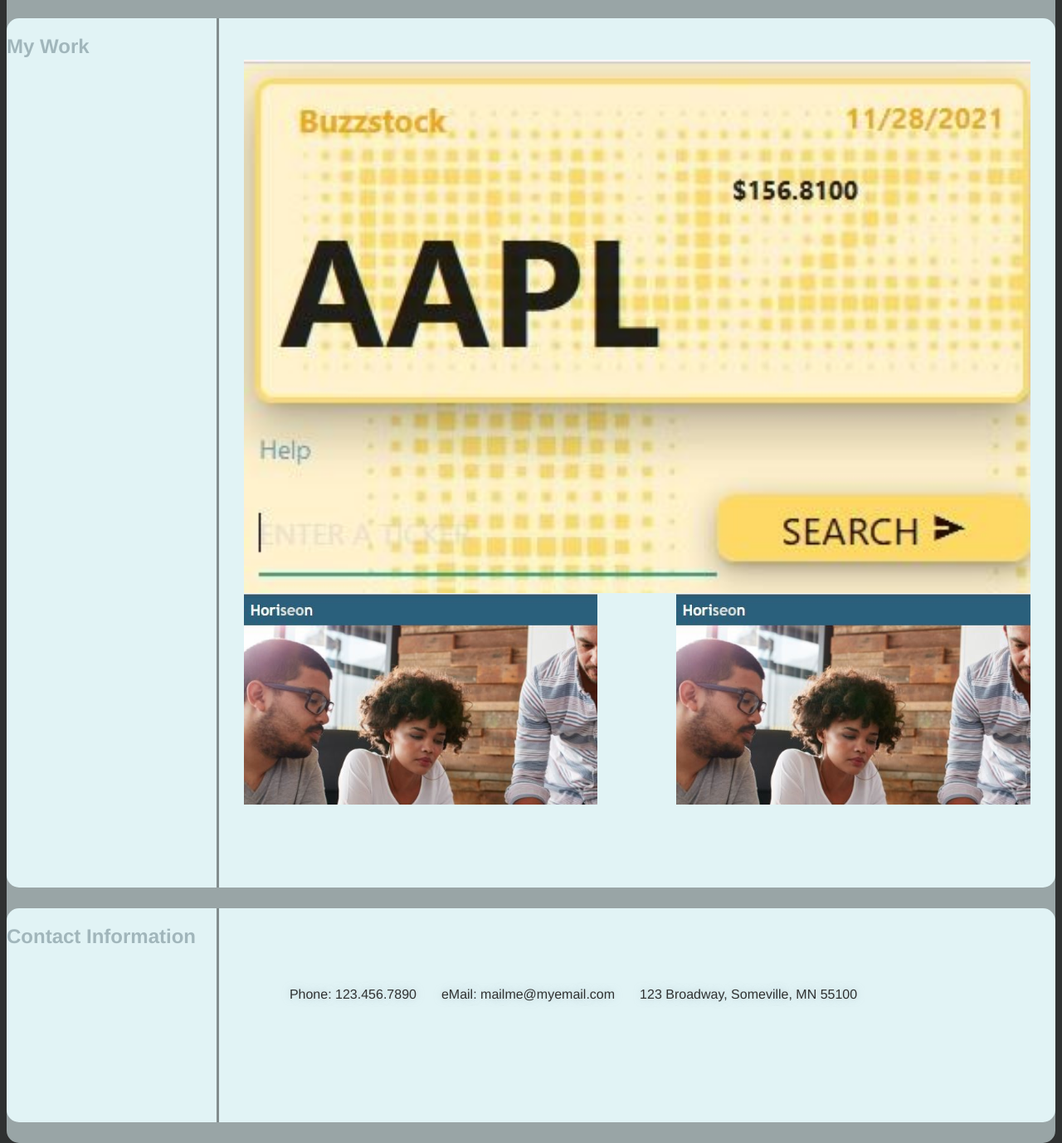
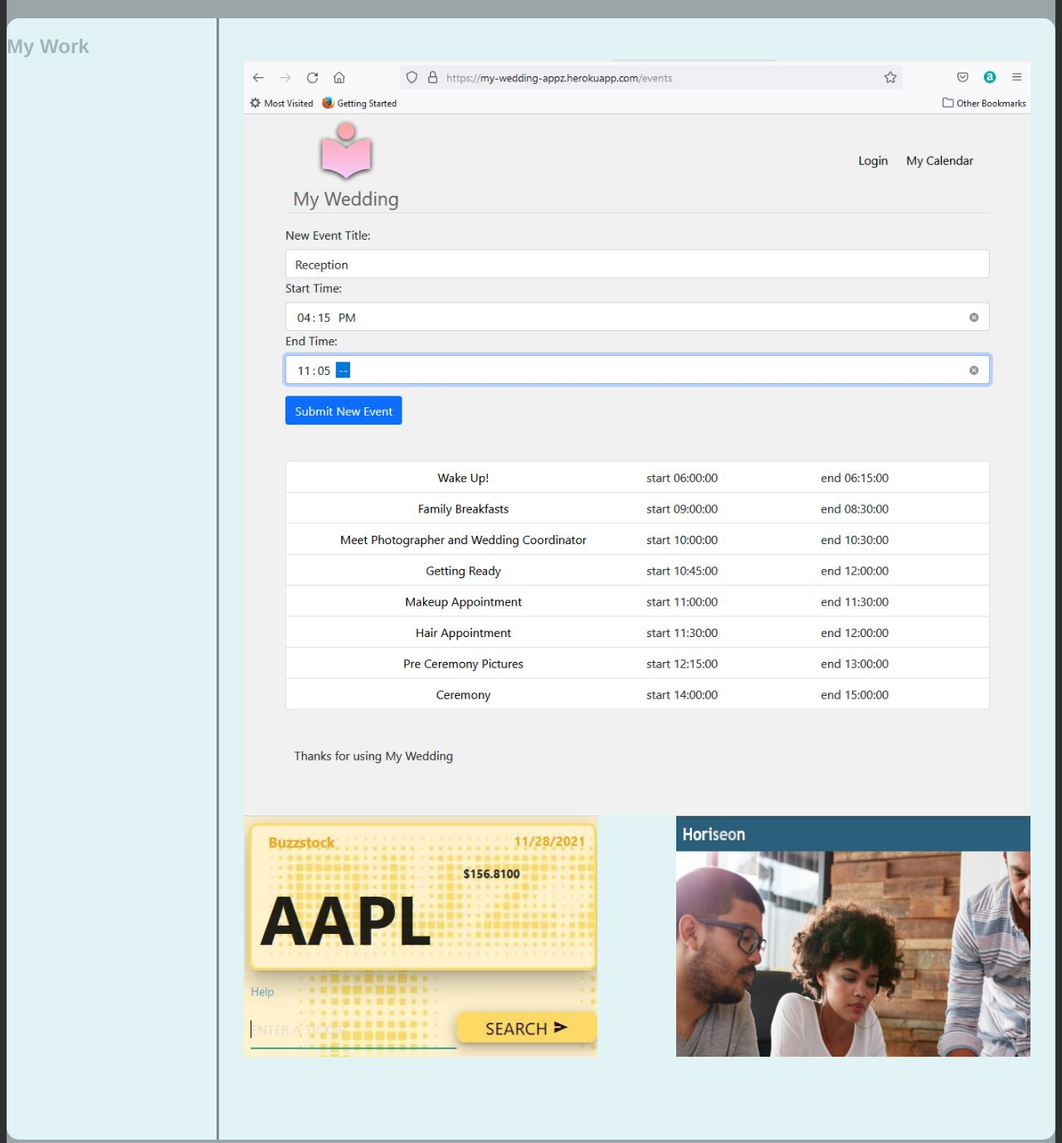
Before and after one commit to GitAndrewCoffee/portfolio, a plain HTML site: page index.html in a window 1280 px wide. Shown: the part 702-2080 px from the top of the page at 83% size. Drawn offline with Linux system fonts and the light colour scheme.

Commit message:
added project 2

```diff
--- a/index.html
+++ b/index.html
@@ -72,9 +72,9 @@
 
             <div class="linkBox">
 
-                <a href="https://tavianjd.github.io/BuzzStock-Group-Project/">
+                <a href="https://my-wedding-appz.herokuapp.com/">
 
-                    <img src="./assets/images/buzzstock.jpg"
+                    <img src="./assets/images/mywedding.jpg"
                     alt="UMN Bootcamp Project 1 - Buzzstock">
 
                 </a>
@@ -83,10 +83,10 @@
 
             <div class="linkBox">
 
-                <a href="https://gitandrewcoffee.github.io/challenge-1/">
+                <a href="https://tavianjd.github.io/BuzzStock-Group-Project/">
 
-                    <img src="./assets/images/horiseon_website.jpg"
-                    alt="UMN Bootcamp Challenge 1 - Horiseon Website">
+                    <img src="./assets/images/buzzstock.jpg"
+                    alt="UMN Bootcamp Project 1 - Buzzstock">
 
                 </a>
 
```
Also changed, not shown: assets/images/mywedding.jpg (added).
